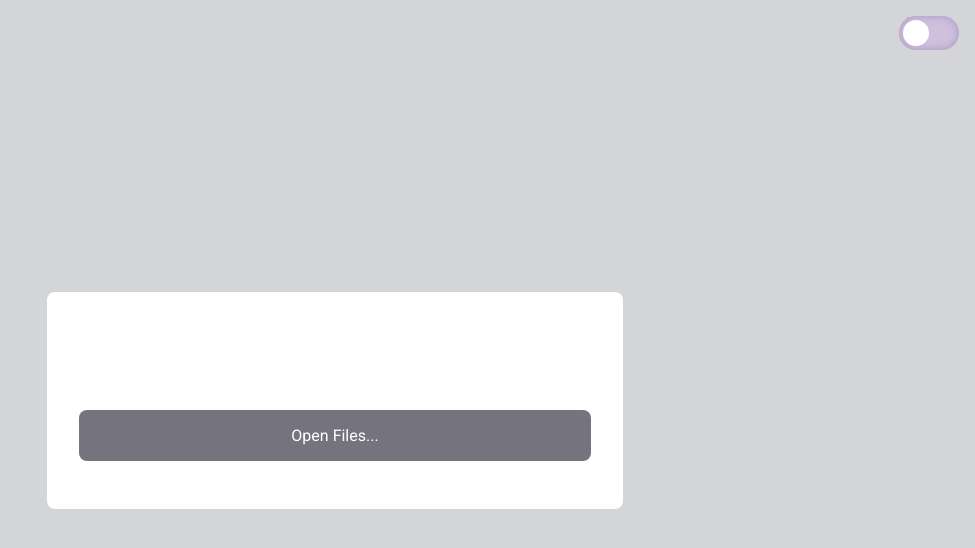
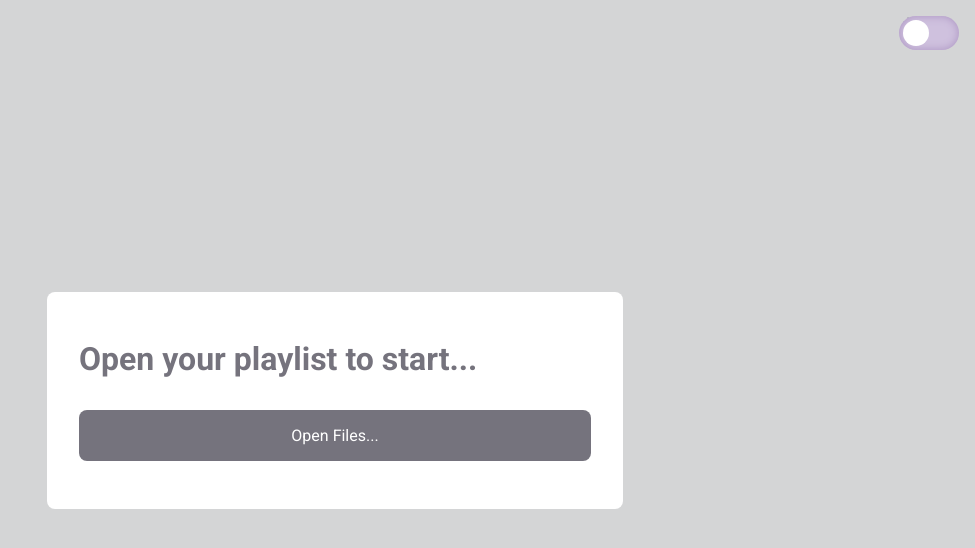
Before and after one commit to andre-silva-14/music-player, a website built with Vite: page src/index.html in a window 1280 px wide. Shown: the whole page, without its empty margins (305-1280 px from the left). Built offline with nearby package versions, Linux system fonts and the light colour scheme.

Commit message:
Adjust CSS

```diff
--- a/src/css/index.css
+++ b/src/css/index.css
@@ -215,7 +215,7 @@ button {
 
 .init-title {
   margin-bottom: 2rem;
-  color: #fff;
+  color: var(--gray_200);
 }
 
 .hidden-elem {
```
